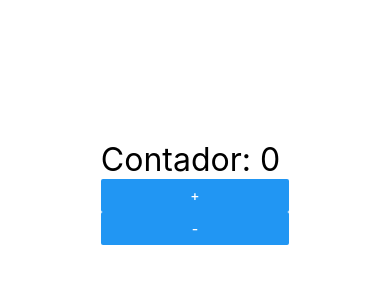
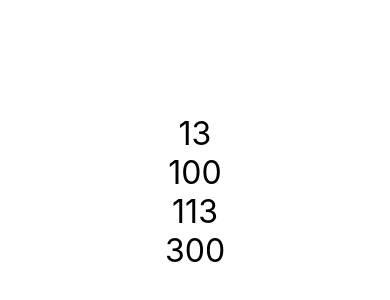
Before and after one commit to marcelodv/Curso-ReactNative, a React Native app: screen / in a window 390 px wide. Shown: the part 230-530 px from the top of the page. Built offline with nearby package versions, Linux system fonts and the light colour scheme.

Commit message:
Direct Comunication

```diff
--- a/src/App.js
+++ b/src/App.js
@@ -7,7 +7,8 @@ import { View, StatusBar, StyleSheet } from 'react-native';
 // import MinMax from './components/MinMax'
 // import Aleatorio from './components/Aleatorio'
 // import Buttons from './components/Button'
-import Contador from './components/Contador'
+// import Contador from './components/Contador'
+import Father from './components/directComunication/father'
 
 
 export default  () => {
@@ -26,8 +27,9 @@ export default  () => {
                     <MinMax min={3} max="30" />
                     <Aleatorio min={1} max={10}/>
                     <Buttons />
+                    <Contador initial={0} step={10} />
                 */}
-                <Contador initial={0} step={10} />
+                <Father />
             </View>
         </>
     );
--- /dev/null
+++ b/src/components/directComunication/father.js
@@ -0,0 +1,19 @@
+import React from 'react';
+import { View, Text } from 'react-native';
+import GlobalStyles from '../GlobalStyles'
+
+import Son from './son.js'
+
+const directComunication = (props) => {
+    let x = 13
+    let y = 100
+
+    return (
+        <>
+            <Son a={x} b={y} />
+            <Son a={x + 100} b={y + 200} />
+        </>
+    );
+}
+
+export default directComunication;
--- /dev/null
+++ b/src/components/directComunication/son.js
@@ -0,0 +1,14 @@
+import React from 'react';
+import { View, Text } from 'react-native';
+import GlobalStyles from '../GlobalStyles'
+
+const directComunication = (props) => {
+    return (
+        <View>
+            <Text style={GlobalStyles.txtH1}>{props.a}</Text>
+            <Text style={GlobalStyles.txtH1}>{props.b}</Text>
+        </View>
+    );
+}
+
+export default directComunication;
```
